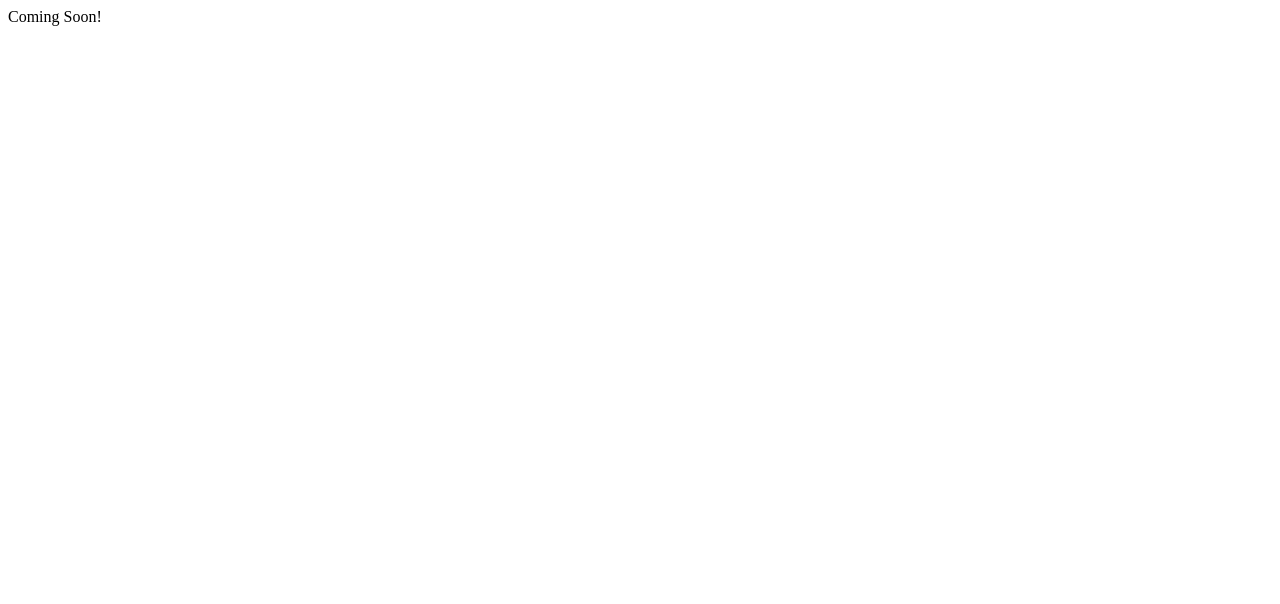
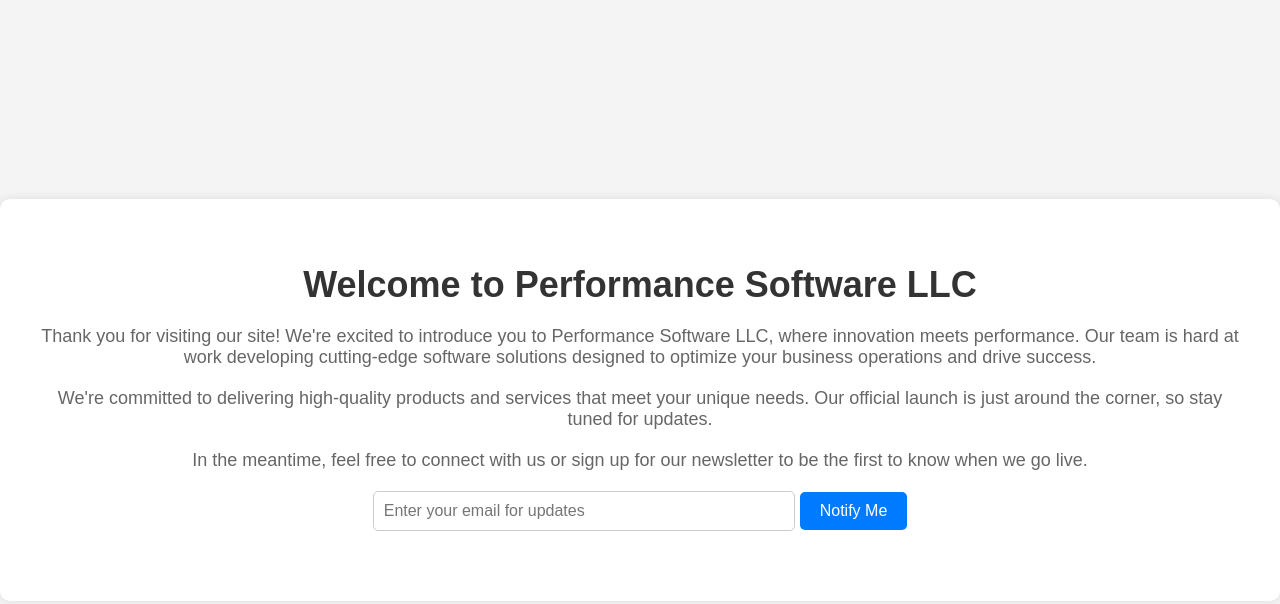
Before and after one commit to PerformanceSoftwareLLC/performancesoftwarellc.github.io, a plain HTML site: page index.html in a window 1280 px wide. Drawn offline with Linux system fonts and the light colour scheme.

Commit message:
coming soon

```diff
--- a/index.html
+++ b/index.html
@@ -1 +1,73 @@
-Coming Soon!
+<!DOCTYPE html>
+<html lang="en">
+<head>
+    <meta charset="UTF-8">
+    <meta name="viewport" content="width=device-width, initial-scale=1.0">
+    <title>Performance Software LLC - Coming Soon</title>
+    <style>
+        body {
+            font-family: Arial, sans-serif;
+            background-color: #f4f4f4;
+            margin: 0;
+            padding: 0;
+            display: flex;
+            justify-content: center;
+            align-items: center;
+            height: 100vh;
+        }
+        .container {
+            text-align: center;
+            background-color: #fff;
+            padding: 40px;
+            border-radius: 10px;
+            box-shadow: 0 0 10px rgba(0, 0, 0, 0.1);
+        }
+        h1 {
+            color: #333;
+            font-size: 36px;
+            margin-bottom: 20px;
+        }
+        p {
+            color: #666;
+            font-size: 18px;
+            margin-bottom: 20px;
+        }
+        .newsletter {
+            margin-top: 20px;
+        }
+        .newsletter input[type="email"] {
+            padding: 10px;
+            font-size: 16px;
+            border: 1px solid #ccc;
+            border-radius: 5px;
+            width: 80%;
+            max-width: 400px;
+            margin-bottom: 10px;
+        }
+        .newsletter button {
+            padding: 10px 20px;
+            font-size: 16px;
+            border: none;
+            background-color: #007BFF;
+            color: #fff;
+            border-radius: 5px;
+            cursor: pointer;
+        }
+        .newsletter button:hover {
+            background-color: #0056b3;
+        }
+    </style>
+</head>
+<body>
+    <div class="container">
+        <h1>Welcome to Performance Software LLC</h1>
+        <p>Thank you for visiting our site! We're excited to introduce you to Performance Software LLC, where innovation meets performance. Our team is hard at work developing cutting-edge software solutions designed to optimize your business operations and drive success.</p>
+        <p>We're committed to delivering high-quality products and services that meet your unique needs. Our official launch is just around the corner, so stay tuned for updates.</p>
+        <p>In the meantime, feel free to connect with us or sign up for our newsletter to be the first to know when we go live.</p>
+        <p class="newsletter">
+            <input type="email" placeholder="Enter your email for updates">
+            <button>Notify Me</button>
+        </p>
+    </div>
+</body>
+</html>
```
